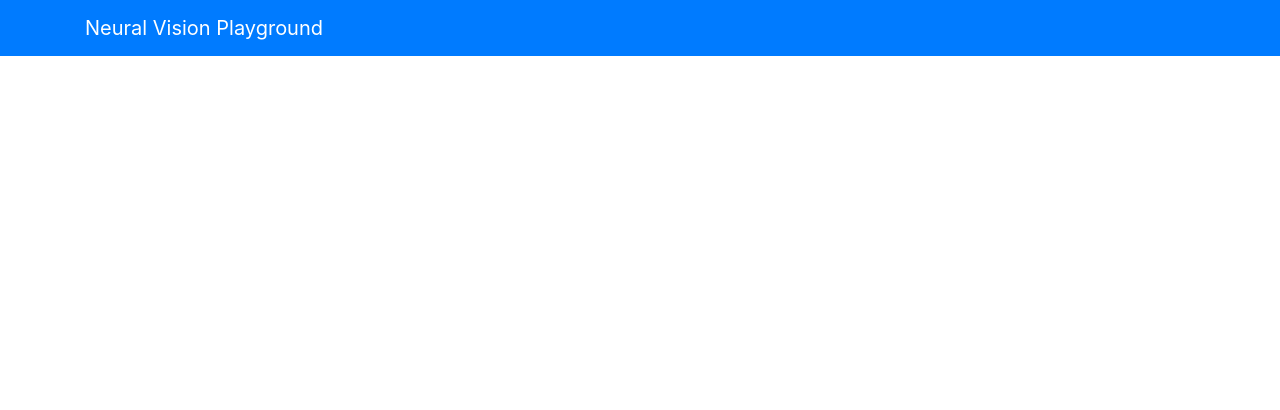
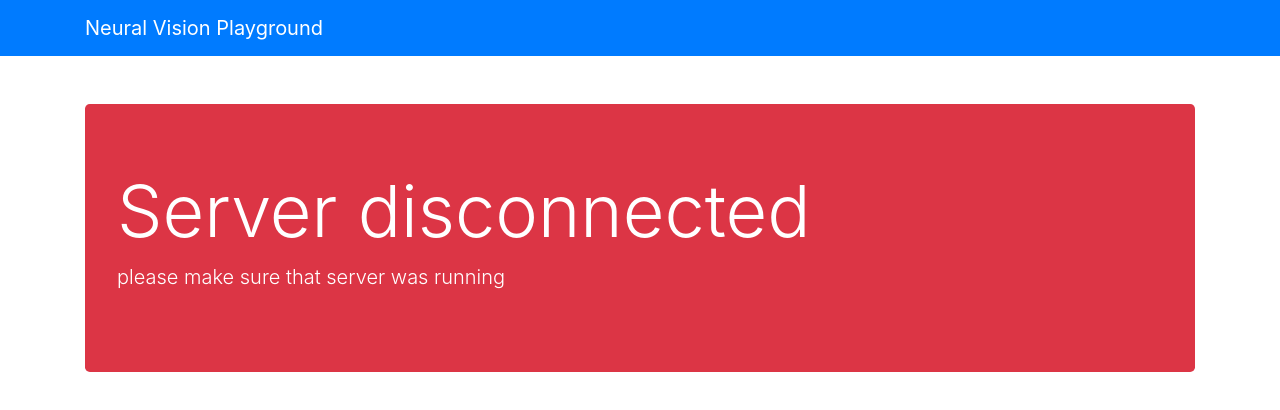
Before and after one commit to chawasit/NeuralVisionPlayground, a Vue app in the folder frontend/: page / in a window 1280 px wide. Shown: the top 410 px of the page. Built offline with nearby package versions, Linux system fonts and the light colour scheme; the HTML template or start-up script is replaced by a standard one; what vue-socket.io would draw is missing.

Commit message:
created Tensorflow component

```diff
--- a/frontend/src/App.vue
+++ b/frontend/src/App.vue
@@ -1,22 +1,37 @@
 <template>
   <div id="app">
     <Navbar/>
+    <div class="container py-5">
+      <server-disconnected v-if="!isConnected"/>
+      <tensorflow v-if="isConnected" />
+    </div>
   </div>
 </template>
 
 <script>
-import HelloWorld from './components/HelloWorld.vue'
 import Navbar from './components/Navbar.vue'
+import ServerDisconnected from './components/ServerDisconnected.vue'
+import Tensorflow from './components/Tensorflow.vue'
 
 export default {
   name: 'app',
+  data: () => ({
+    isConnected: false
+  }),
   sockets: {
     connect () {
+      this.isConnected = true
       console.log("Socket connected")
+    },
+    disconnect () {
+      this.isConnected = false
+      console.log("Socket disconnected")
     }
   },
   components: {
-    Navbar
+    Navbar,
+    ServerDisconnected,
+    Tensorflow
   },
 }
 </script>
--- a/frontend/src/components/ServerDisconnected.vue
+++ b/frontend/src/components/ServerDisconnected.vue
@@ -1,11 +1,9 @@
 <template>
-  <div class="container py-5">
-    <b-jumbotron header="Server disconnected"
-                 lead="please make sure that server was running"
-                 bg-variant="danger"
-                 text-variant="white">
-    </b-jumbotron>
-  </div>
+  <b-jumbotron header="Server disconnected"
+                lead="please make sure that server was running"
+                bg-variant="danger"
+                text-variant="white">
+  </b-jumbotron>
 </template>
 
 <script>
--- /dev/null
+++ b/frontend/src/components/Tensorflow.vue
@@ -0,0 +1,9 @@
+<template>
+  <h1>Tensorflow</h1>
+</template>
+
+<script>
+export default {
+  name: 'Tensorflow'
+}
+</script>
```
